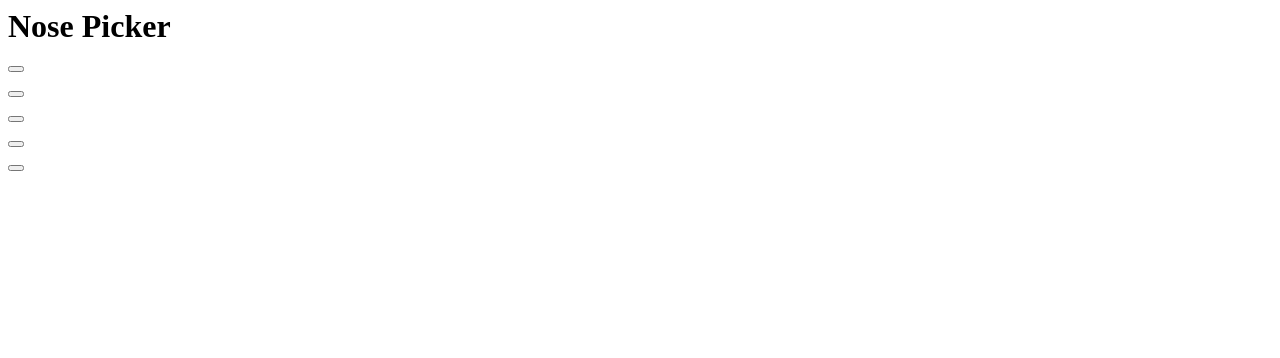
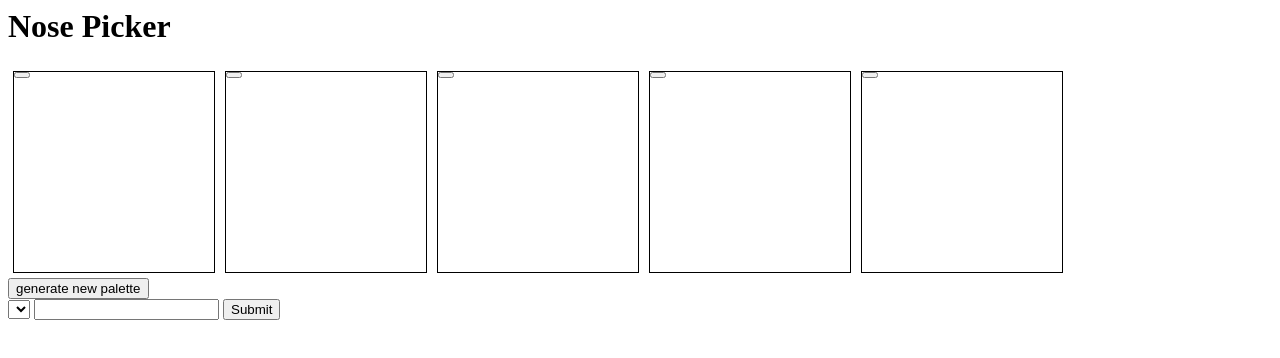
Before and after one commit to SageVanGogt/palette-picker, a website: page public/index.html in a window 1280 px wide. Drawn offline with Linux system fonts and the light colour scheme.

Commit message:
Add palette enter form

```diff
--- /dev/null
+++ b/public/css/styles.css
@@ -0,0 +1,14 @@
+.color-palette {
+  display: flex;
+}
+
+.color {
+  width: 200px;
+  height: 200px;
+  border: 1px solid black;
+  margin: 5px;
+}
+
+.palette-enter-form {
+  display: flex;
+}
--- a/public/index.html
+++ b/public/index.html
@@ -7,30 +7,45 @@
     <meta
       http-equiv="X-UA-Compatible"
       content="ie=edge">
+    <link
+      rel="stylesheet"
+      type="text/css"
+      href="css/styles.css" />
     <title>Palette Picker</title>
   </head>
   <body>
-    <h1>Nose Picker</h1>
-    <div class="color1">
+    <h1 class="header">Nose Picker</h1>
+    <section class="color-palette">
+      <div class="color color1">
         <button></button>
         <h3></h3>
       </div>
-    <div class="color2">
+      <div class="color color2">
         <button></button>
         <h3></h3>
       </div>
-    <div class="color3">
+      <div class="color color3">
         <button></button>
         <h3></h3>
       </div>
-    <div class="color4">
+      <div class="color color4">
         <button></button>
         <h3></h3>
       </div>
-    <div class="color5">
+      <div class="color color5">
         <button></button>
         <h3></h3>
       </div>
+    </section>
+    <button class="new-palette">generate new palette</button>
+    <form action="palette-enter-form">
+      <select name="" id="">
+        <option value=""></option>
+        <option value=""></option>
+      </select>
+      <input type="text">
+      <input type="submit">
+    </form>
     <script
       type="text/javascript"
       src="js/scripts.js">
```
Lines whose indentation alone changed are shown as unchanged.
